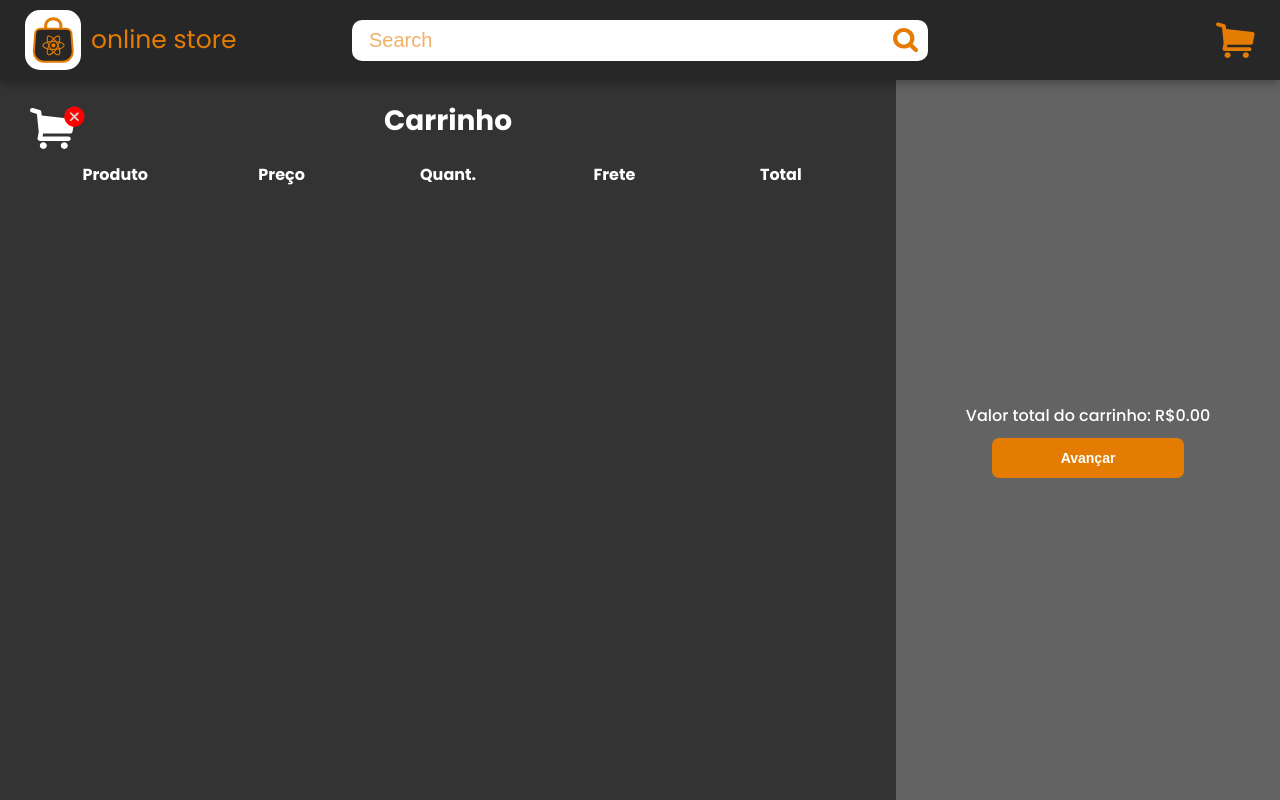
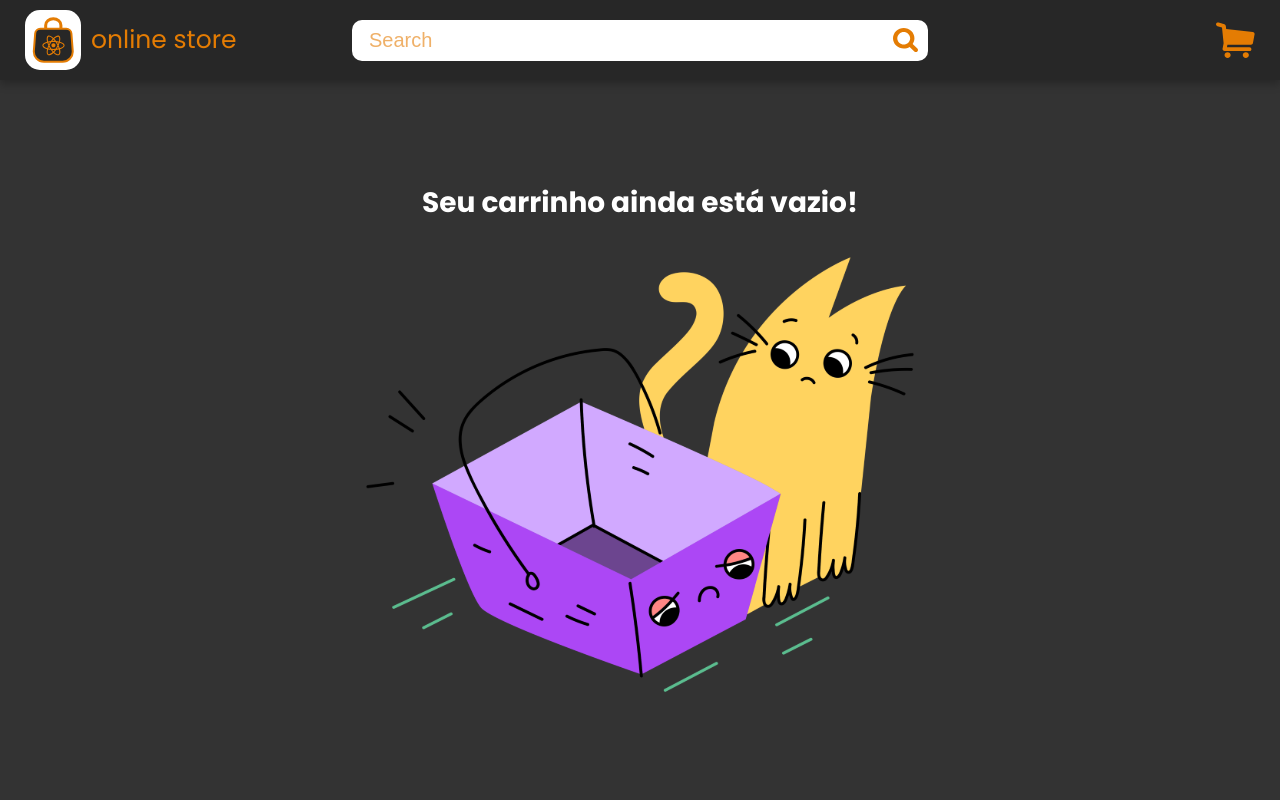
Before and after one commit to xfelipetavares/online-store-reactjs, a React (Vite) app: page /cart in a window 1280 px wide. Built offline with nearby package versions, Linux system fonts and the light colour scheme.

Commit message:
created empty cart page, and toasty notification

```diff
--- a/src/components/ClearAllCartButton/index.jsx
+++ b/src/components/ClearAllCartButton/index.jsx
@@ -3,10 +3,9 @@ import { removeAllItemsFromCart } from '../../services/local_storage'
 import { useDispatch } from 'react-redux'
 import { totalItems } from '../../redux/actions/cart'
 
-// import { Container } from './styles';
 import clearCart from '../../assets/clearCart.svg'
 
-const ClearAllCartButton = () => {
+const ClearAllCartButton = ({ handleToasty }) => {
   const disp = useDispatch()
   return (
     <button
@@ -15,7 +14,7 @@ const ClearAllCartButton = () => {
       onClick={() => {
         removeAllItemsFromCart()
         disp(totalItems())
-        alert('Todos os itens do carrinho foram removidos. 🛒')
+        handleToasty()
       }}
     >
       <img src={clearCart} alt="Apagar todos os itens" />
--- /dev/null
+++ b/src/components/NoItems/index.jsx
@@ -0,0 +1,15 @@
+import React from 'react'
+
+import emptyCart from '../../assets/emptyCart.svg'
+import styles from './styles.module.scss'
+
+const NoItems = () => {
+  return (
+    <div className={styles.noItemsPage}>
+      <h2>Seu carrinho ainda está vazio!</h2>
+      <img src={emptyCart} alt="" />
+    </div>
+  )
+}
+
+export default NoItems
--- /dev/null
+++ b/src/components/NoItems/styles.module.scss
@@ -0,0 +1,19 @@
+.noItemsPage {
+  display: flex;
+  flex-direction: column;
+  align-items: center;
+  justify-content: center;
+  gap: 2rem;
+  color: var(--white);
+  width: 100%;
+  height: 100%;
+  background: var(--primary-color-500);
+
+  h2 {
+    font-size: clamp(1rem, 4vw, 2.8rem);
+  }
+
+  img {
+    width: clamp(5rem, 45vw, 75rem);
+  }
+}
--- /dev/null
+++ b/src/components/Toasty/index.jsx
@@ -0,0 +1,13 @@
+import React from 'react'
+
+import styles from './styles.module.scss'
+
+const Toasty = ({ text }) => {
+  return (
+    <div className={styles.toasty}>
+      <p className={styles.text}>{text}</p>
+    </div>
+  )
+}
+
+export default Toasty
--- /dev/null
+++ b/src/components/Toasty/styles.module.scss
@@ -0,0 +1,21 @@
+.toasty {
+  background: var(--secondary-color);
+  color: var(--white);
+  padding: 1.2rem;
+  position: fixed;
+  top: 1rem;
+  left: 50%;
+  transform: translateX(-50%);
+  border-radius: 10px;
+  z-index: 6;
+  display: flex;
+  align-items: center;
+  text-align: center;
+
+
+  .text {
+    width: 100%;
+    font-size: 1.7rem;
+    font-weight: 600;
+  }
+}
--- a/src/pages/Cart/index.jsx
+++ b/src/pages/Cart/index.jsx
@@ -1,24 +1,43 @@
-import React from 'react'
+import React, { useState } from 'react'
 import CartCard from '../../components/CartCard'
 import { useSelector } from 'react-redux'
 
 import styles from './styles.module.scss'
 import { useNavigate } from 'react-router-dom'
 import ClearAllCartButton from '../../components/ClearAllCartButton'
+import NoItems from '../../components/NoItems'
+import Toasty from '../../components/Toasty'
 
 const Cart = () => {
   const items = useSelector((store) => store.cart.productsFromLocalStorage)
 
+  const [isThere, setIsThere] = useState(false)
+
   const navigate = useNavigate()
+
+  const handleToasty = () => {
+    setIsThere(true)
+    setTimeout(() => {
+      setIsThere(false)
+    }, 3000)
+  }
 
   return (
     <div className={styles.cartPage}>
+      {isThere && <Toasty text={'Produtos removidos com sucesso!'} />}
+      {items.length === 0 ? (
+        <NoItems />
+      ) : (
         <div className={styles.main}>
           <div className={styles.left}>
             <h2 className={styles.h2}>Carrinho</h2>
             <div className={styles.tableTitles}>
               <div className={styles.clearButton}>
-              <ClearAllCartButton />
+                <ClearAllCartButton
+                  handleToasty={() => {
+                    handleToasty()
+                  }}
+                />
               </div>
               <h5>Produto</h5>
               <h5>Preço</h5>
@@ -66,6 +85,7 @@ const Cart = () => {
             </button>
           </div>
         </div>
+      )}
     </div>
   )
 }
```
Also changed, not shown: src/assets/emptyCart.svg (added). Lines whose indentation alone changed are shown as unchanged.
